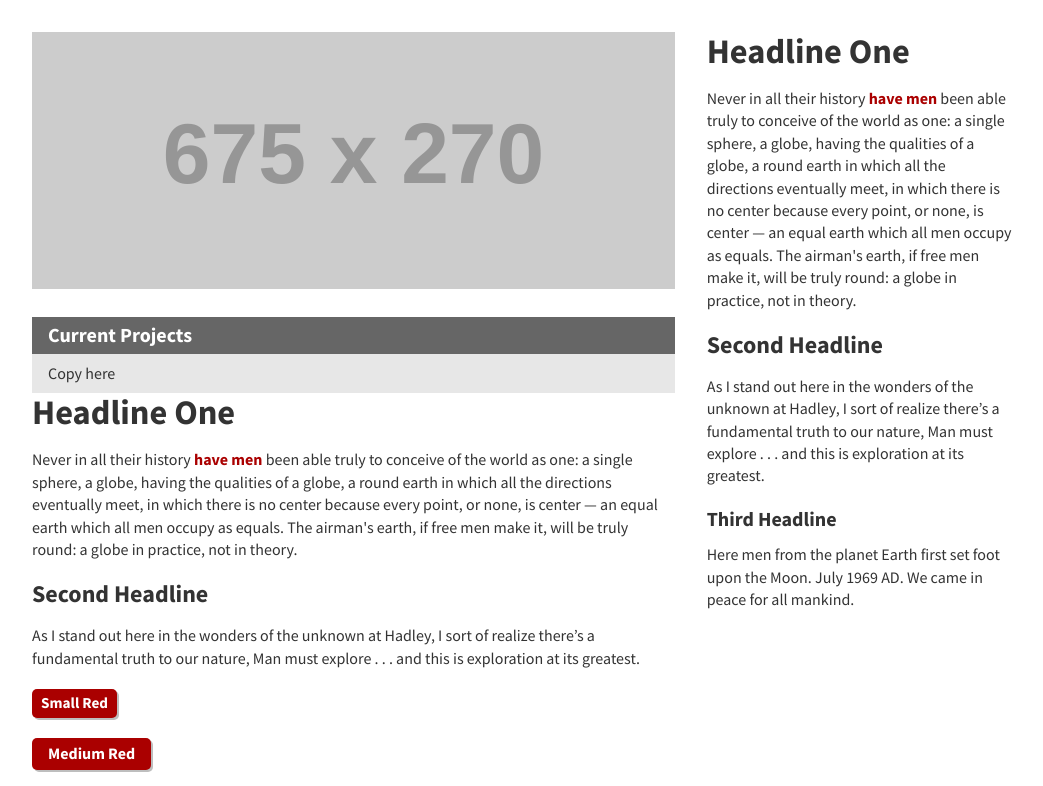
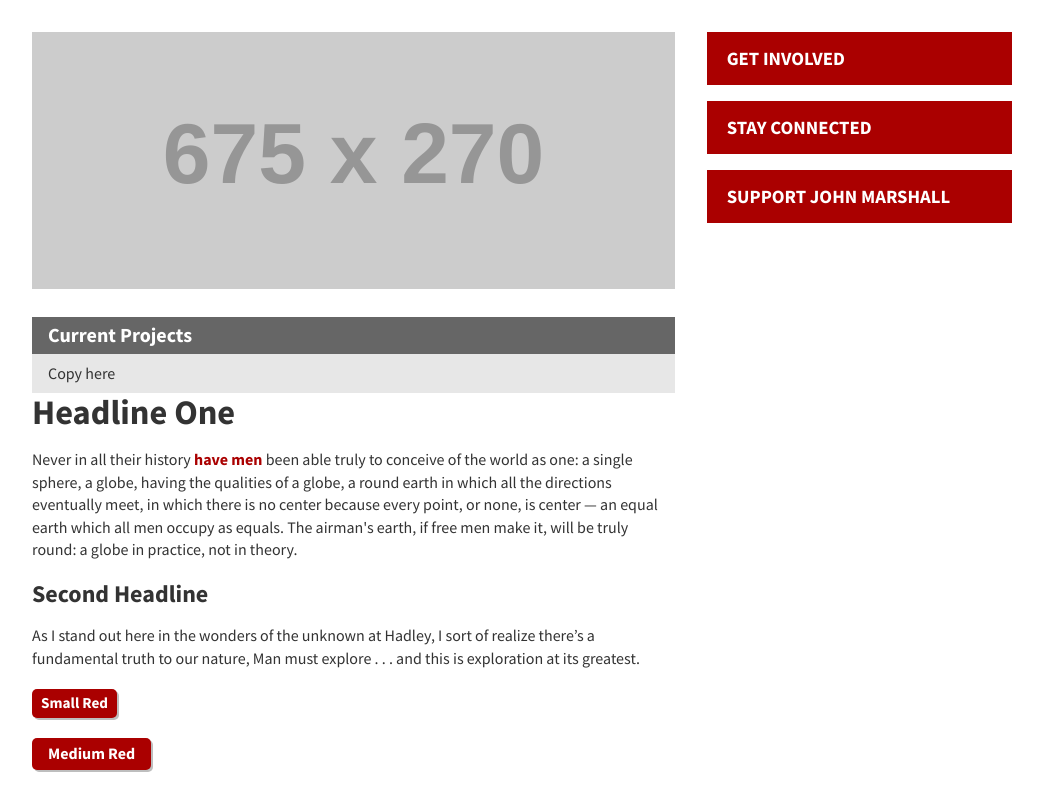
Before and after one commit to stephenkarpeles/alumni.jmls.edu, a PHP site: page / in a window 1280 px wide. Shown: the part 150-936 px from the top of the page, without its empty margins (118-1161 px from the left). Run offline with PHP 8.4, Linux system fonts and the light colour scheme; grey boxes labelled with a size stand in for pictures from a placeholder-image service; some libraries are stand-ins or nearby versions.

Commit message:
Update index.php with action bars

```diff
--- a/css/main.css
+++ b/css/main.css
@@ -700,16 +700,74 @@ h4 {
 }
 
 /* line 8, ../sass/components/_modules.scss */
+.header-bar {
+  padding: 7px 16px 8px;
+  font-weight: 700;
+  font-size: 1.25em;
+  line-height: 1.1;
+  color: white;
+}
+
+/* line 15, ../sass/components/_modules.scss */
+.header-bar-red {
+  background: #aa0000;
+}
+
+/* line 16, ../sass/components/_modules.scss */
+.header-bar-gray {
+  background: #666666;
+}
+
+/* line 17, ../sass/components/_modules.scss */
+.header-bar-gold {
+  background: #bf9d3e;
+}
+
+/* line 20, ../sass/components/_modules.scss */
+.feature-box {
+  padding: 8px 16px 9px;
+}
+/* line 22, ../sass/components/_modules.scss */
+.feature-box :last-child {
+  margin-bottom: 0;
+}
+
+/* line 25, ../sass/components/_modules.scss */
+.feature-box-gray {
+  background: #e7e7e7;
+}
+
+/* line 26, ../sass/components/_modules.scss */
+.feature-box-gold {
+  background: #f8f4e1;
+}
+
+/* line 30, ../sass/components/_modules.scss */
+.action-bar a {
+  display: block;
+  padding: 15px 20px;
+  background: #aa0000;
+  font-size: 1.17em;
+  text-transform: uppercase;
+  color: white;
+}
+/* line 37, ../sass/components/_modules.scss */
+.action-bar a:hover, .action-bar a:active {
+  background: #bb0000;
+  color: white;
+}
+
+/* line 42, ../sass/components/_modules.scss */
 .highlight {
   text-align: center;
 }
 
-/* line 11, ../sass/components/_modules.scss */
+/* line 45, ../sass/components/_modules.scss */
 .highlight img {
   width: 100%;
 }
 
-/* line 14, ../sass/components/_modules.scss */
+/* line 48, ../sass/components/_modules.scss */
 .highlight-wrap {
   overflow: hidden;
   clear: both;
@@ -717,13 +775,13 @@ h4 {
   padding: 0;
 }
 @media (min-width: 480px) {
-  /* line 14, ../sass/components/_modules.scss */
+  /* line 48, ../sass/components/_modules.scss */
   .highlight-wrap {
     margin-left: -2em;
   }
 }
 
-/* line 21, ../sass/components/_modules.scss */
+/* line 55, ../sass/components/_modules.scss */
 .highlight-unit {
   position: relative;
   overflow: visible;
@@ -732,19 +790,19 @@ h4 {
   padding-left: 1.5em;
 }
 @media (min-width: 480px) {
-  /* line 21, ../sass/components/_modules.scss */
+  /* line 55, ../sass/components/_modules.scss */
   .highlight-unit {
     padding-left: 2em;
   }
 }
 @media (min-width: 900px) {
-  /* line 21, ../sass/components/_modules.scss */
+  /* line 55, ../sass/components/_modules.scss */
   .highlight-unit {
     width: 33%;
   }
 }
 
-/* line 30, ../sass/components/_modules.scss */
+/* line 64, ../sass/components/_modules.scss */
 .highlight-header {
   padding-top: 0.25em;
   height: 4.75em;
@@ -753,59 +811,16 @@ h4 {
   line-height: 1.1;
 }
 @media (min-width: 360px) {
-  /* line 30, ../sass/components/_modules.scss */
+  /* line 64, ../sass/components/_modules.scss */
   .highlight-header {
     height: 4em;
   }
 }
 @media (min-width: 800px) {
-  /* line 30, ../sass/components/_modules.scss */
+  /* line 64, ../sass/components/_modules.scss */
   .highlight-header {
     height: 3.75em;
   }
-}
-
-/* line 40, ../sass/components/_modules.scss */
-.header-bar {
-  padding: 7px 16px 8px;
-  font-weight: 700;
-  font-size: 1.25em;
-  line-height: 1.1;
-  color: white;
-}
-
-/* line 47, ../sass/components/_modules.scss */
-.header-bar-red {
-  background: #aa0000;
-}
-
-/* line 48, ../sass/components/_modules.scss */
-.header-bar-gray {
-  background: #666666;
-}
-
-/* line 49, ../sass/components/_modules.scss */
-.header-bar-gold {
-  background: #bf9d3e;
-}
-
-/* line 52, ../sass/components/_modules.scss */
-.feature-box {
-  padding: 8px 16px 9px;
-}
-/* line 54, ../sass/components/_modules.scss */
-.feature-box :last-child {
-  margin-bottom: 0;
-}
-
-/* line 57, ../sass/components/_modules.scss */
-.feature-box-gray {
-  background: #e7e7e7;
-}
-
-/* line 58, ../sass/components/_modules.scss */
-.feature-box-gold {
-  background: #f8f4e1;
 }
 
 /* line 6, ../sass/partials/_base.scss */
--- a/index.php
+++ b/index.php
@@ -31,12 +31,9 @@
 			</div>
 
 			<div class="grid-col bp3-col-1-3">
-				<h1>Headline One</h1>
-				<p>Never in all their history <a href="" class="bold">have men</a> been able truly to conceive of the world as one: a single sphere, a globe, having the qualities of a globe, a round earth in which all the directions eventually meet, in which there is no center because every point, or none, is center — an equal earth which all men occupy as equals. The airman's earth, if free men make it, will be truly round: a globe in practice, not in theory.</p>
-				<h2>Second Headline</h2>
-				<p>As I stand out here in the wonders of the unknown at Hadley, I sort of realize there’s a fundamental truth to our nature, Man must explore . . . and this is exploration at its greatest.</p>
-				<h3>Third Headline</h3>
-				<p>Here men from the planet Earth first set foot upon the Moon. July 1969 AD. We came in peace for all mankind.</p>
+				<div class="action-bar bold mar-bot-small"><a href="">Get Involved</a></div>
+				<div class="action-bar bold mar-bot-small"><a href="">Stay Connected</a></div>
+				<div class="action-bar bold mar-bot-small"><a href="">Support John Marshall</a></div>
 			</div>
 		</div><!-- .grid-wrap -->
 
--- a/sass/components/_modules.scss
+++ b/sass/components/_modules.scss
@@ -3,6 +3,40 @@
 	position: relative;
 	overflow: hidden;
 	clear: both; }
+
+// Header Bars
+.header-bar {
+	padding: 7px 16px 8px;
+	font-weight: 700;
+	font-size: $font-size-gamma;
+	line-height: $line-height-lowest;
+	color: white; }
+
+.header-bar-red  { background: $main-red; }
+.header-bar-gray { background: $mid-gray; }
+.header-bar-gold { background: $gold; }
+
+// Feature Boxes
+.feature-box {
+	padding: 8px 16px 9px;
+	:last-child {
+		margin-bottom: 0; } }
+
+.feature-box-gray { background: $light-gray; }
+.feature-box-gold { background: $tan; }
+
+// Action Bars
+.action-bar {
+	a {
+		display: block;
+		padding: 15px 20px;
+		background: $main-red;
+		font-size: $font-size-delta;
+		text-transform: uppercase;
+		color: white;
+		&:hover, &:active {
+			background: $bright-red;
+			color: white;	} } }
 
 // Highlight Module
 .highlight {
@@ -35,24 +69,3 @@
 	line-height: $line-height-lowest;
 	@include breakpoint(bp-tiny) { height: 4em; }
 	@include breakpoint(bp3) { height: 3.75em; } }
-
-// Header Bars
-.header-bar {
-	padding: 7px 16px 8px;
-	font-weight: 700;
-	font-size: $font-size-gamma;
-	line-height: $line-height-lowest;
-	color: white; }
-
-.header-bar-red  { background: $main-red; }
-.header-bar-gray { background: $mid-gray; }
-.header-bar-gold { background: $gold; }
-
-// Feature Boxes
-.feature-box {
-	padding: 8px 16px 9px;
-	:last-child {
-		margin-bottom: 0; } }
-
-.feature-box-gray { background: $light-gray; }
-.feature-box-gold { background: $tan; }
```
Also changed, not shown: compass_app_log.txt (+11 -0 lines).
